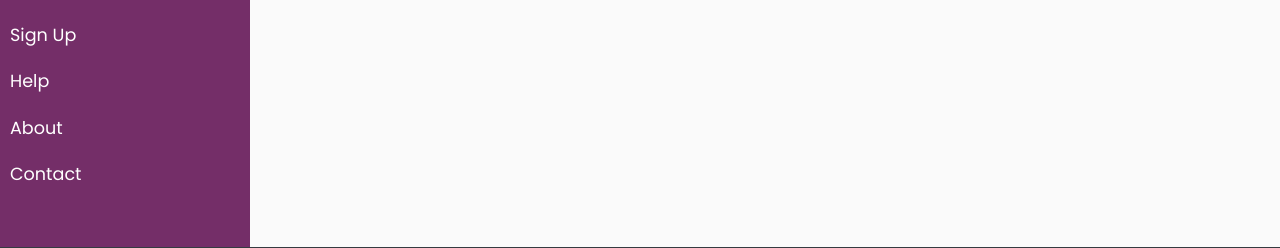
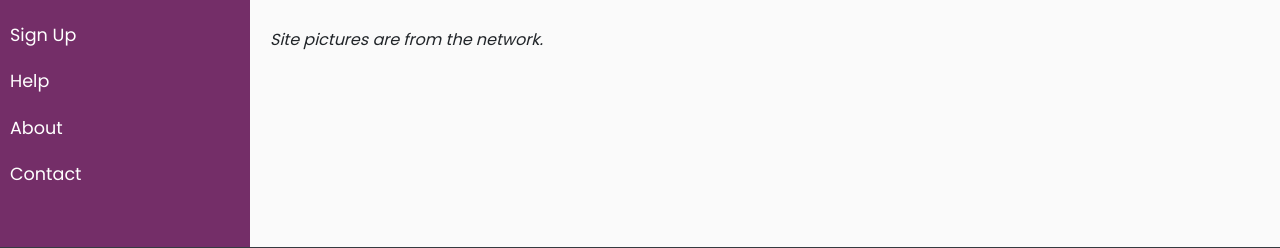
Before and after one commit to dugroup3/DUSproject, a PHP site: page /SearchFacility.php in a window 1280 px wide. Shown: the part 553-801 px from the top of the page. Run offline with PHP 8.4, Linux system fonts and the light colour scheme; data that the repository does not hold is empty; some libraries are stand-ins or nearby versions.

Commit message:
Tingran Bian

```diff
--- a/Web_Basic_User/SearchFacility.php
+++ b/Web_Basic_User/SearchFacility.php
@@ -102,6 +102,7 @@
                     </tbody>
                 </table>
         </div>
+        <i style="float:left;">Site pictures are from the network.</i>
         <div class="modal fade" id="bookingModal" tabindex="-1" role="dialog" aria-labelledby="bookingModalLabel">
             <div class="modal-dialog" role="document">
                 <div class="modal-content">
```
